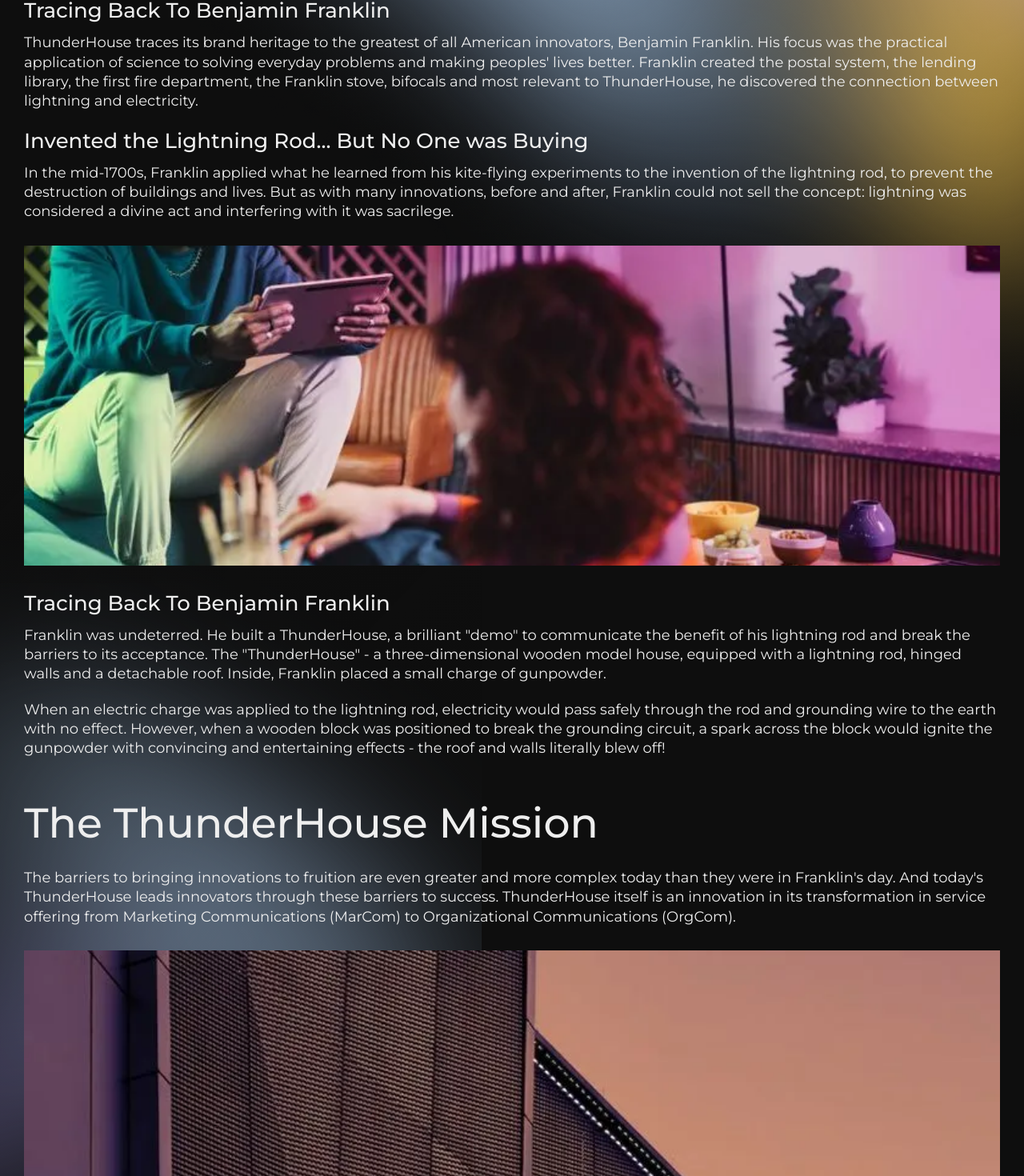
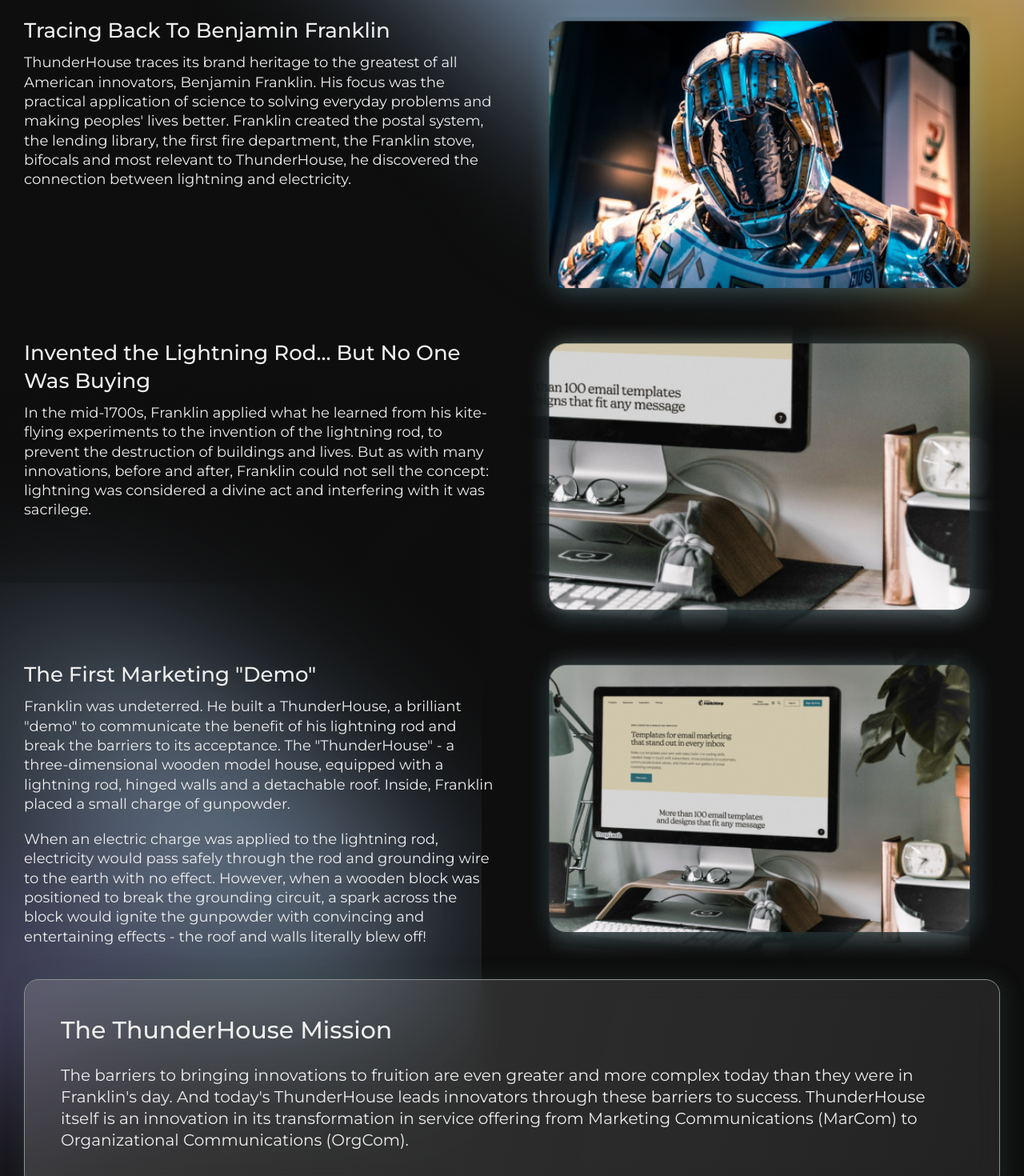
Before and after one commit to bryancarlin/thunderhouse, a Next.js app: page /legacy in a window 1280 px wide. Shown: the part 271-1741 px from the top of the page at 80% size. Built offline with nearby package versions, Linux system fonts and the light colour scheme.

Commit message:
first commit

```diff
--- a/app/components/legacy/Legacy.js
+++ b/app/components/legacy/Legacy.js
@@ -45,7 +45,9 @@
                     <div className="single__content other__fade-in">
                         <h1>The Thunderhouse Legacy</h1>
 
-                        <div className="single__content-subhead">
+                        <div className="think__items">
+                            <div className="think__item">
+                                <div className="think__item-content single__content-subhead">
                                     <h3>Tracing Back To Benjamin Franklin</h3>
                                     <p>
                                     ThunderHouse traces its brand heritage to the
@@ -59,12 +61,21 @@
                                     ThunderHouse, he discovered the connection
                                     between lightning and electricity.
                                     </p>
+                                </div>
 
-                            <h3>
-                                Invented the Lightning Rod… But No One was
-                                Buying
-                            </h3>
+                                <div className="think__item-image">
+                                    <img
+                                        src="/images/think-2.png"
+                                        alt="Think"
+                                    />
+                                </div>
+                            </div>
+                            {/* Single Item */}
 
+                            {/* Single Item */}
+                            <div className="think__item">
+                                <div className="think__item-content single__content-subhead">
+                                    <h3>Invented the Lightning Rod… But No One Was Buying</h3>
                                     <p>
                                     In the mid-1700s, Franklin applied what he
                                     learned from his kite-flying experiments to the
@@ -77,60 +88,62 @@
                                     </p>
                                 </div>
 
-                        <div className="single__content-image">
-                            <img src="/images/hero-3.webp" alt="content" />
+                                <div className="think__item-image">
+                                    <img
+                                        src="/images/think-3.png"
+                                        alt="Think"
+                                    />
+                                </div>
                             </div>
 
-                        <div className="single__content-subhead">
-                            <h3>Tracing Back To Benjamin Franklin</h3>
+                            <div className="think__item">
+                                <div className="think__item-content single__content-subhead">
+                                    <h3>The First Marketing "Demo"</h3>
+                                    <p>
+                                    Franklin was undeterred.  He built a ThunderHouse, a brilliant "demo" to communicate the benefit of his lightning rod and break the barriers to its acceptance.
+                                    The "ThunderHouse" - a three-dimensional wooden model house, equipped with a lightning rod, hinged walls and a detachable roof. Inside, Franklin placed a small charge of gunpowder.
+                                    </p>
+                                    <p>
+                                        When an electric charge was applied to the lightning rod, electricity would pass safely through the rod and grounding wire to the earth with no effect. However, when a wooden block was positioned to break the grounding circuit, a spark across the block would ignite the gunpowder with convincing and entertaining effects - the roof and walls literally blew off!
 
-                            <p>
-                                Franklin was undeterred. He built a
-                                ThunderHouse, a brilliant "demo" to communicate
-                                the benefit of his lightning rod and break the
-                                barriers to its acceptance. The "ThunderHouse" -
-                                a three-dimensional wooden model house, equipped
-                                with a lightning rod, hinged walls and a
-                                detachable roof. Inside, Franklin placed a small
-                                charge of gunpowder.
-                            </p>
-
-                            <p>
-                                When an electric charge was applied to the
-                                lightning rod, electricity would pass safely
-                                through the rod and grounding wire to the earth
-                                with no effect. However, when a wooden block was
-                                positioned to break the grounding circuit, a
-                                spark across the block would ignite the
-                                gunpowder with convincing and entertaining
-                                effects - the roof and walls literally blew off!
                                     </p>
                                 </div>
+
+                                <div className="think__item-image">
+                                    <img
+                                        src="/images/think-1.png"
+                                        alt="Think"
+                                    />
                                 </div>
-                    {/* Single Content */}
+                            </div>
 
-                    {/* Single Content */}
-                    <div className="single__content other__fade-in">
-                        <h2>The ThunderHouse Mission</h2>
+                            <div className="qoutes-box glossy__bg">
+                                <h2>
+                                The ThunderHouse Mission
+                                </h2>
 
-                        <div className="single__content-subhead">
-                            <p>
-                                The barriers to bringing innovations to fruition
+                                <p>The barriers to bringing innovations to fruition
                                 are even greater and more complex today than
                                 they were in Franklin's day. And today's
                                 ThunderHouse leads innovators through these
                                 barriers to success. ThunderHouse itself is an
                                 innovation in its transformation in service
                                 offering from Marketing Communications (MarCom)
-                                to Organizational Communications (OrgCom).
-                            </p>
+                                to Organizational Communications (OrgCom).</p>
                             </div>
 
-                        <div className="single__content-image">
-                            <img src="/images/hero-2.webp" alt="content" />
                         </div>
+
+
+
+
+
+
+
                     </div>
-                    {/* Single Content */}
+
+
+
                 </div>
             </div>
         </section>
--- a/app/globals.css
+++ b/app/globals.css
@@ -724,11 +724,13 @@
 }
 
 .qoutes-box {
-    padding: 45px 85px;
+    padding: 45px 45px;
+    margin-bottom: 20px;
+    margin-top: 20px;
 }
 
 .qoutes-box h2 {
-    font-size: 36px;
+    font-size: 30px;
 }
 
 .qoutes-box p {
```
Also changed, not shown: app/components/think/think.js (+9 -7 lines), app/components/work/work.js (+42 -7 lines). Lines whose indentation alone changed are shown as unchanged.
